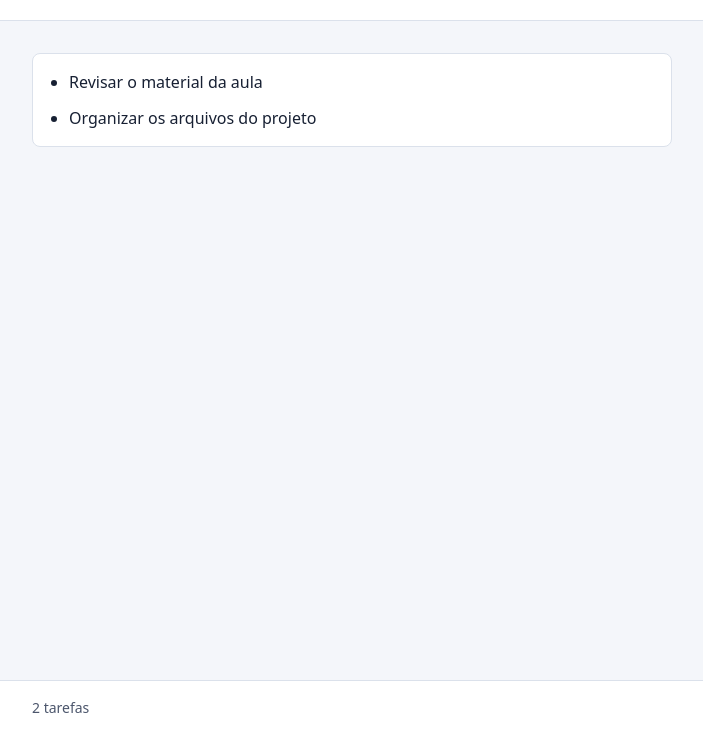
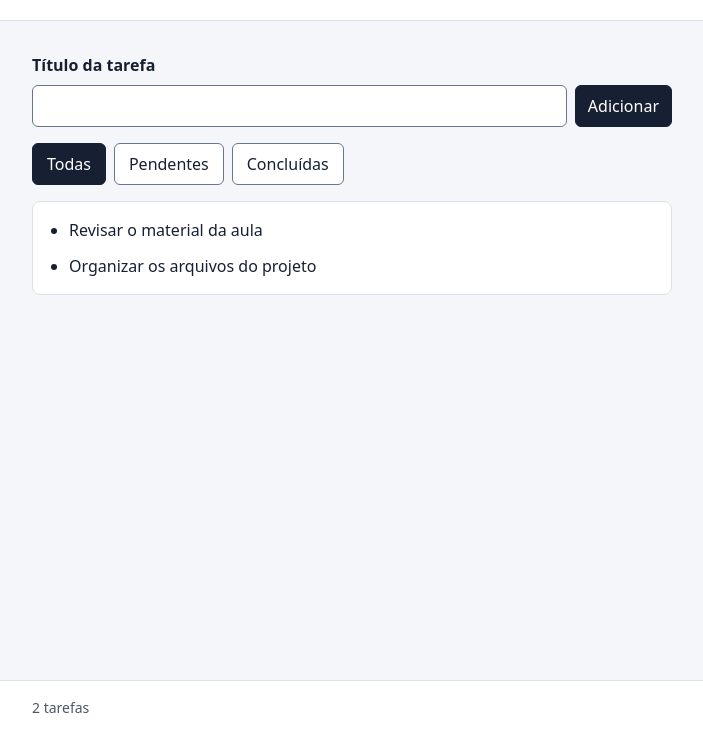
Before and after one commit to camilagimed/task_LIst, a plain HTML site: page index.html in a window 1280 px wide. Shown: the part 66-800 px from the top of the page, without its empty margins (288-991 px from the left). Drawn offline with Linux system fonts and the light colour scheme.

Commit message:
fix: recupera filtro e formulario de tarefas

```diff
--- a/index.html
+++ b/index.html
@@ -5,6 +5,7 @@
   <meta name="viewport" content="width=device-width, initial-scale=1">
   <title>Lista de tarefas</title>
   <link rel="stylesheet" href="style.css">
+  <script src="script.js" defer></script>
 </head>
 <body>
   <header class="page-header">
@@ -14,14 +15,26 @@
   </header>
 
   <main class="container">
+    <form class="task-form">
+      <label for="task-title">Título da tarefa</label>
+      <input id="task-title" name="title" type="text" required>
+      <button type="submit">Adicionar</button>
+    </form>
+
+    <div class="task-filters" role="group" aria-label="Filtrar tarefas por status">
+      <button type="button" data-filter="todas" aria-pressed="true">Todas</button>
+      <button type="button" data-filter="pendente" aria-pressed="false">Pendentes</button>
+      <button type="button" data-filter="concluida" aria-pressed="false">Concluídas</button>
+    </div>
+
     <ul class="task-list">
-      <li>Revisar o material da aula</li>
-      <li>Organizar os arquivos do projeto</li>
+      <li data-status="pendente">Revisar o material da aula</li>
+      <li data-status="concluida">Organizar os arquivos do projeto</li>
     </ul>
   </main>
 
   <footer class="page-footer">
-    <div class="container">2 tarefas</div>
+    <div class="container" id="task-count" aria-live="polite">2 tarefas</div>
   </footer>
 </body>
 </html>
--- /dev/null
+++ b/script.js
@@ -0,0 +1,47 @@
+const filterButtons = document.querySelectorAll('.task-filters button');
+const taskForm = document.querySelector('.task-form');
+const titleInput = document.querySelector('#task-title');
+const taskList = document.querySelector('.task-list');
+const taskCount = document.querySelector('#task-count');
+
+let activeFilter = 'todas';
+
+function applyTaskFilter(task) {
+  task.hidden = activeFilter !== 'todas' && task.dataset.status !== activeFilter;
+}
+
+for (const button of filterButtons) {
+  button.addEventListener('click', () => {
+    activeFilter = button.dataset.filter;
+
+    for (const filterButton of filterButtons) {
+      filterButton.setAttribute('aria-pressed', String(filterButton === button));
+    }
+
+    for (const task of taskList.children) {
+      applyTaskFilter(task);
+    }
+  });
+}
+
+taskForm.addEventListener('submit', (event) => {
+  event.preventDefault();
+
+  const title = titleInput.value.trim();
+  if (!title) {
+    titleInput.value = '';
+    titleInput.reportValidity();
+    return;
+  }
+
+  const task = document.createElement('li');
+  task.textContent = title;
+  task.dataset.status = 'pendente';
+  applyTaskFilter(task);
+  taskList.append(task);
+
+  const total = taskList.children.length;
+  taskCount.textContent = total === 1 ? '1 tarefa' : total + ' tarefas';
+  taskForm.reset();
+  titleInput.focus();
+});
--- a/style.css
+++ b/style.css
@@ -34,7 +34,58 @@ main {
   padding-block: 2rem;
 }
 
+.task-form {
+  display: grid;
+  grid-template-columns: minmax(0, 1fr) auto;
+  gap: 0.5rem;
+  margin-bottom: 1rem;
+}
+
+.task-form label {
+  grid-column: 1 / -1;
+  font-weight: 600;
+}
+
+.task-form input,
+.task-form button {
+  padding: 0.5rem 0.75rem;
+  border: 1px solid #66758d;
+  border-radius: 0.375rem;
+  font: inherit;
+}
+
+.task-form button {
+  border-color: #172033;
+  background-color: #172033;
+  color: #fff;
+  cursor: pointer;
+}
+
+.task-filters {
+  display: flex;
+  flex-wrap: wrap;
+  gap: 0.5rem;
+  margin-bottom: 1rem;
+}
+
+.task-filters button {
+  padding: 0.5rem 0.875rem;
+  border: 1px solid #66758d;
+  border-radius: 0.375rem;
+  background-color: #fff;
+  color: inherit;
+  font: inherit;
+  cursor: pointer;
+}
+
+.task-filters button[aria-pressed="true"] {
+  border-color: #172033;
+  background-color: #172033;
+  color: #fff;
+}
+
 .task-list {
+  overflow-wrap: anywhere;
   display: flex;
   flex-direction: column;
   gap: 0.75rem;
```
